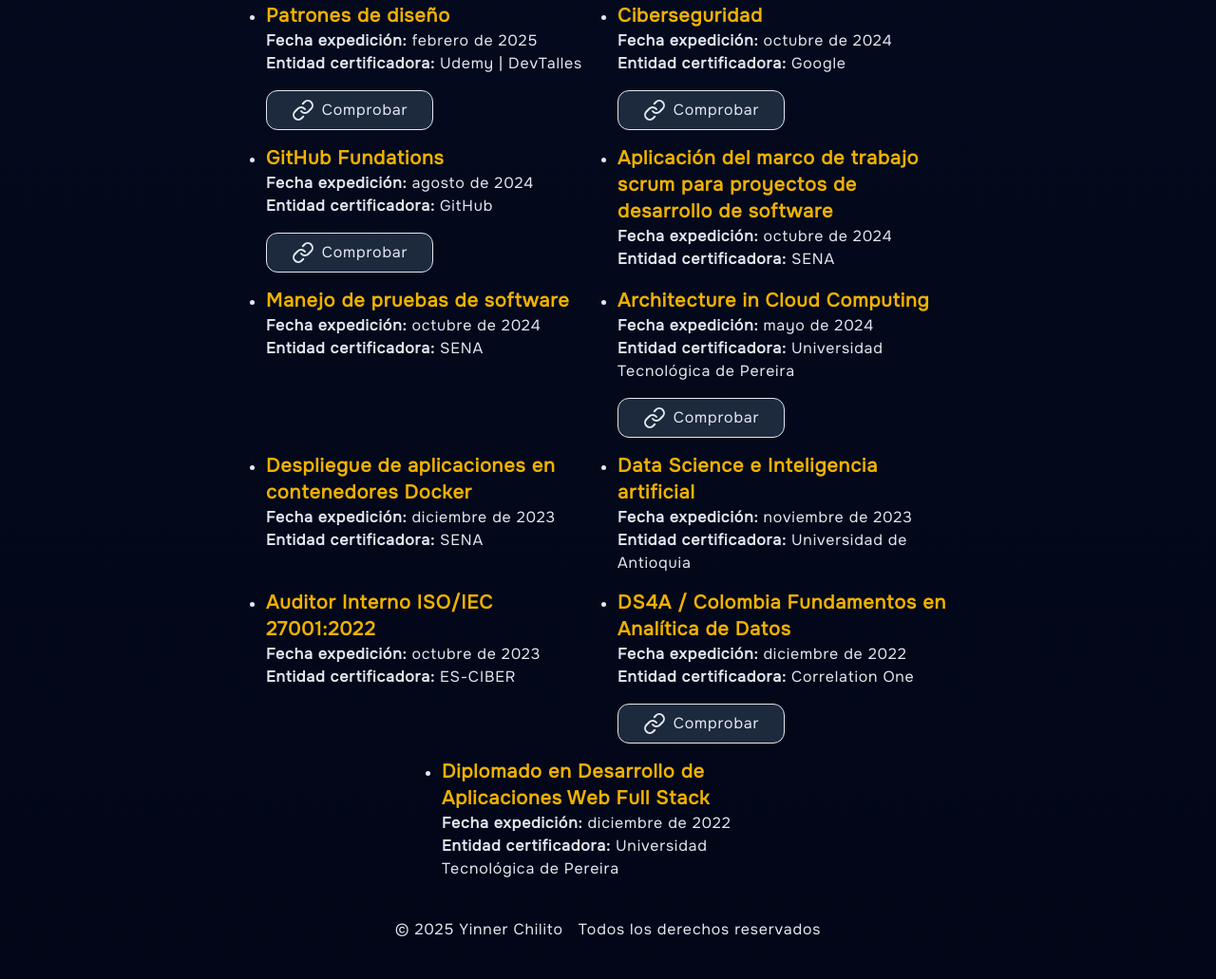
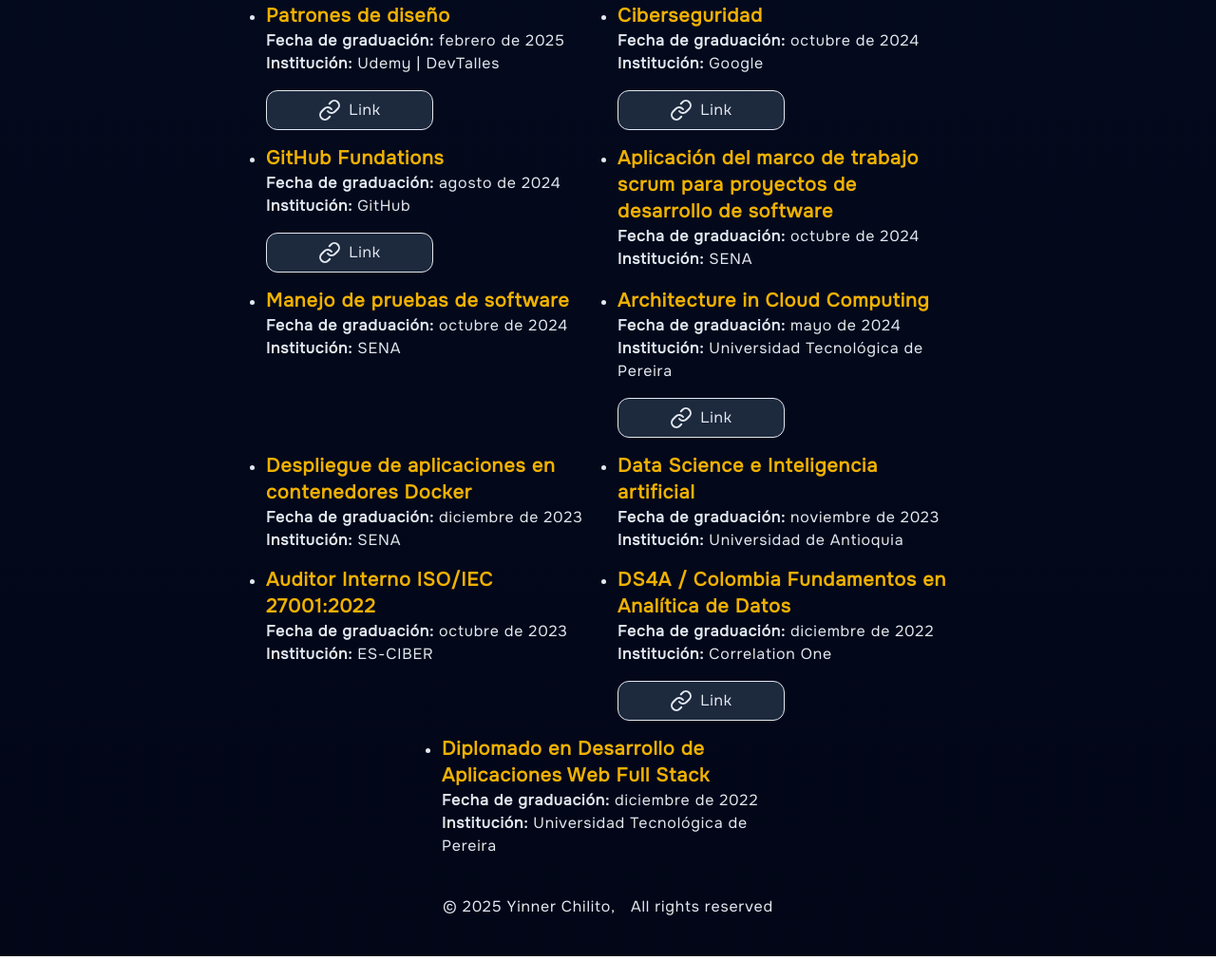
Before and after one commit to YinnerC30/portafolio, an Astro site: page / in a window 1280 px wide. Shown: the part 2832-3863 px from the top of the page at 95% size. After the commit the page ends 3839 px from the top, so only its background shows below. Built offline with nearby package versions, Linux system fonts and the light colour scheme; Astro itself is replaced by a stand-in of ours.

Commit message:
feat: 🎸 certifications section

```diff
--- a/src/components/Certifications.astro
+++ b/src/components/Certifications.astro
@@ -1,78 +1,23 @@
 ---
-import type { ItemCertificationProps } from './ItemCertification.astro';
-import ItemCertification from './ItemCertification.astro';
+import type { ItemCertificationProps } from "./ItemCertification.astro";
+import ItemCertification from "./ItemCertification.astro";
 
-const certifications: ItemCertificationProps[] = [
-  {
-    title: 'Patrones de diseño',
-    expeditionDate: 'febrero de 2025',
-    institution: 'Udemy | DevTalles',
-    url: 'https://www.udemy.com/certificate/UC-b896f8ca-5281-4ee0-b2f3-ec426df2011b/',
-  },
-  {
-    title: 'Ciberseguridad',
-    expeditionDate: 'octubre de 2024',
-    institution: 'Google',
-    url: 'https://www.credly.com/badges/9bcd72ba-f5db-4944-b65e-fc8400707cc6/public_url',
-  },
+interface CertificationsProps {
+  title: string;
+  certifications: ItemCertificationProps[];
+  itemInformation: {
+    labelInstitution: string;
+    labelGradeDate: string;
+  };
+}
 
-  {
-    title: 'GitHub Fundations',
-    expeditionDate: 'agosto de 2024',
-    institution: 'GitHub',
-    url: 'https://www.credly.com/badges/850776f6-23e3-46c9-b8c1-6d9702c9717a/linked_in_profile',
-  },
+const {
+  title,
+  certifications = [],
+  itemInformation,
+} = Astro.props as CertificationsProps;
 
-  {
-    title:
-      'Aplicación del marco de trabajo scrum para proyectos de desarrollo de software',
-    expeditionDate: 'octubre de 2024',
-    institution: 'SENA',
-    url: '',
-  },
-  {
-    title: 'Manejo de pruebas de software',
-    expeditionDate: 'octubre de 2024',
-    institution: 'SENA',
-    url: '',
-  },
-  {
-    title: 'Architecture in Cloud Computing',
-    expeditionDate: 'mayo de 2024',
-    institution: 'Universidad Tecnológica de Pereira',
-    url: 'https://www.acreditta.com/credential/c03828c0-1e3b-4a7e-9b75-b46d637117a1',
-  },
-  {
-    title: 'Despliegue de aplicaciones en contenedores Docker',
-    expeditionDate: 'diciembre de 2023',
-    institution: 'SENA',
-    url: '',
-  },
-  {
-    title: 'Data Science e Inteligencia artificial',
-    expeditionDate: 'noviembre de 2023',
-    institution: 'Universidad de Antioquia',
-    url: '',
-  },
-  {
-    title: 'Auditor Interno ISO/IEC 27001:2022',
-    expeditionDate: 'octubre de 2023',
-    institution: 'ES-CIBER',
-    url: '',
-  },
-  {
-    title: 'DS4A / Colombia Fundamentos en Analítica de Datos',
-    expeditionDate: 'diciembre de 2022',
-    institution: 'Correlation One',
-    url: 'https://www.credential.net/72557cc9-950f-49fc-b388-d00fb02d3e1b?record_view=true',
-  },
-  {
-    title: 'Diplomado en Desarrollo de Aplicaciones Web Full Stack',
-    expeditionDate: 'diciembre de 2022',
-    institution: 'Universidad Tecnológica de Pereira',
-    url: '',
-  },
-];
+
 ---
 
 <section id="certifications">
@@ -93,10 +38,15 @@
       ><rect width="7" height="7" x="14" y="3" rx="1"></rect><path
         d="M10 21V8a1 1 0 0 0-1-1H4a1 1 0 0 0-1 1v12a1 1 0 0 0 1 1h12a1 1 0 0 0 1-1v-5a1 1 0 0 0-1-1H3"
       ></path></svg
-    > Formación extracurricular
+    >
+    {title}
   </h2>
 
   <ul class="mt-10 flex flex-wrap gap-4 w-full justify-evenly">
-    {certifications.map((item) => <ItemCertification {...item} />)}
+    {
+      certifications.map((item) => (
+        <ItemCertification {...itemInformation} {...item} />
+      ))
+    }
   </ul>
 </section>
--- a/src/components/Footer.astro
+++ b/src/components/Footer.astro
@@ -1,4 +1,4 @@
 <footer class="my-10 flex flex-wrap items-center justify-center gap-4">
-  <span> © {new Date().getFullYear()} Yinner Chilito</span>
-  <span>Todos los derechos reservados</span>
+  <span> © {new Date().getFullYear()} Yinner Chilito,</span>
+  <span>All rights reserved</span>
 </footer>
--- a/src/components/ItemCertification.astro
+++ b/src/components/ItemCertification.astro
@@ -1,32 +1,39 @@
 ---
-import Accordion from './Accordion';
-import ButtonLink from './ButtonLink.astro';
+import Accordion from "./Accordion";
+import ButtonLink from "./ButtonLink.astro";
 
 export interface ItemCertificationProps {
   title: string;
   institution: string;
   expeditionDate: string;
   url: string;
+  labelInstitution: string;
+  labelGradeDate: string;
 }
-const { title, institution, expeditionDate, url } =
+const { title, institution, expeditionDate, url, labelGradeDate, labelInstitution } =
   Astro.props as ItemCertificationProps;
 ---
 
-<li class="list-disc w-[350px] ">
+<li class="list-disc w-[350px]">
   <h3 class="font-bold text-xl text-yellow-500">
     {title}
   </h3>
 
   <p class="">
-    <span class="font-bold">Fecha expedición: </span>
+    <span class="font-bold">{labelGradeDate}: </span>
     <span class="">{expeditionDate}</span>
   </p>
   <p class="">
-    <span class="font-bold">Entidad certificadora: </span>
+    <span class="font-bold">{labelInstitution}: </span>
     <span class="">{institution}</span>
   </p>
 
-  <ButtonLink name="Comprobar" hrefLink={url} className="w-44 mt-4" disabled={url.length === 0}>
+  <ButtonLink
+    name="Link"
+    hrefLink={url}
+    className="w-44 mt-4"
+    disabled={url.length === 0}
+  >
     <svg
       xmlns="http://www.w3.org/2000/svg"
       width="24"
--- a/src/components/Studies.astro
+++ b/src/components/Studies.astro
@@ -6,18 +6,14 @@
   title: string;
   studies: ItemStudyProps[];
   itemInformation: {
-    labelCompanyName: string;
-    labelTypeJob: string;
-    labelDurationJob: string;
-    labelDescriptionJob: string;
-    labelFunctionsJob: string;
-    labelAchievementsJob: string;
+    labelRol: string;
+    labelInstitution: string;
+    labelGradeDate: string;
+    labelAchievements: string;
   };
 }
 
 const { title, studies = [], itemInformation } = Astro.props as StudiesProps;
-
-
 ---
 
 <section id="studies">
--- /dev/null
+++ b/src/locales/en/certifications.ts
@@ -0,0 +1,69 @@
+export const certificationsEN = [
+  {
+    title: "Design Patterns",
+    expeditionDate: "February 2025",
+    institution: "Udemy | DevTalles",
+    url: "https://www.udemy.com/certificate/UC-b896f8ca-5281-4ee0-b2f3-ec426df2011b/",
+  },
+  {
+    title: "Cybersecurity",
+    expeditionDate: "October 2024",
+    institution: "Google",
+    url: "https://www.credly.com/badges/9bcd72ba-f5db-4944-b65e-fc8400707cc6/public_url",
+  },
+  {
+    title: "GitHub Foundations",
+    expeditionDate: "August 2024",
+    institution: "GitHub",
+    url: "https://www.credly.com/badges/850776f6-23e3-46c9-b8c1-6d9702c9717a/linked_in_profile",
+  },
+  {
+    title:
+      "Application of the Scrum Framework for Software Development Projects",
+    expeditionDate: "October 2024",
+    institution: "SENA",
+    url: "",
+  },
+  {
+    title: "Software Testing Management",
+    expeditionDate: "October 2024",
+    institution: "SENA",
+    url: "",
+  },
+  {
+    title: "Architecture in Cloud Computing",
+    expeditionDate: "May 2024",
+    institution: "Technological University of Pereira",
+    url: "https://www.acreditta.com/credential/c03828c0-1e3b-4a7e-9b75-b46d637117a1",
+  },
+  {
+    title: "Deployment of Applications in Docker Containers",
+    expeditionDate: "December 2023",
+    institution: "SENA",
+    url: "",
+  },
+  {
+    title: "Data Science and Artificial Intelligence",
+    expeditionDate: "November 2023",
+    institution: "University of Antioquia",
+    url: "",
+  },
+  {
+    title: "Internal Auditor ISO/IEC 27001:2022",
+    expeditionDate: "October 2023",
+    institution: "ES-CIBER",
+    url: "",
+  },
+  {
+    title: "DS4A / Colombia Fundamentals in Data Analytics",
+    expeditionDate: "December 2022",
+    institution: "Correlation One",
+    url: "https://www.credential.net/72557cc9-950f-49fc-b388-d00fb02d3e1b?record_view=true",
+  },
+  {
+    title: "Diploma in Full Stack Web Application Development",
+    expeditionDate: "December 2022",
+    institution: "Technological University of Pereira",
+    url: "",
+  },
+];
--- /dev/null
+++ b/src/locales/es/certifications.ts
@@ -0,0 +1,71 @@
+export const certificationsES = [
+  {
+    title: "Patrones de diseño",
+    expeditionDate: "febrero de 2025",
+    institution: "Udemy | DevTalles",
+    url: "https://www.udemy.com/certificate/UC-b896f8ca-5281-4ee0-b2f3-ec426df2011b/",
+  },
+  {
+    title: "Ciberseguridad",
+    expeditionDate: "octubre de 2024",
+    institution: "Google",
+    url: "https://www.credly.com/badges/9bcd72ba-f5db-4944-b65e-fc8400707cc6/public_url",
+  },
+
+  {
+    title: "GitHub Fundations",
+    expeditionDate: "agosto de 2024",
+    institution: "GitHub",
+    url: "https://www.credly.com/badges/850776f6-23e3-46c9-b8c1-6d9702c9717a/linked_in_profile",
+  },
+
+  {
+    title:
+      "Aplicación del marco de trabajo scrum para proyectos de desarrollo de software",
+    expeditionDate: "octubre de 2024",
+    institution: "SENA",
+    url: "",
+  },
+  {
+    title: "Manejo de pruebas de software",
+    expeditionDate: "octubre de 2024",
+    institution: "SENA",
+    url: "",
+  },
+  {
+    title: "Architecture in Cloud Computing",
+    expeditionDate: "mayo de 2024",
+    institution: "Universidad Tecnológica de Pereira",
+    url: "https://www.acreditta.com/credential/c03828c0-1e3b-4a7e-9b75-b46d637117a1",
+  },
+  {
+    title: "Despliegue de aplicaciones en contenedores Docker",
+    expeditionDate: "diciembre de 2023",
+    institution: "SENA",
+    url: "",
+  },
+  {
+    title: "Data Science e Inteligencia artificial",
+    expeditionDate: "noviembre de 2023",
+    institution: "Universidad de Antioquia",
+    url: "",
+  },
+  {
+    title: "Auditor Interno ISO/IEC 27001:2022",
+    expeditionDate: "octubre de 2023",
+    institution: "ES-CIBER",
+    url: "",
+  },
+  {
+    title: "DS4A / Colombia Fundamentos en Analítica de Datos",
+    expeditionDate: "diciembre de 2022",
+    institution: "Correlation One",
+    url: "https://www.credential.net/72557cc9-950f-49fc-b388-d00fb02d3e1b?record_view=true",
+  },
+  {
+    title: "Diplomado en Desarrollo de Aplicaciones Web Full Stack",
+    expeditionDate: "diciembre de 2022",
+    institution: "Universidad Tecnológica de Pereira",
+    url: "",
+  },
+];
--- a/src/pages/en/index.astro
+++ b/src/pages/en/index.astro
@@ -1,11 +1,14 @@
 ---
 import AboutMe from "../../components/AboutMe.astro";
+import Certifications from "../../components/Certifications.astro";
 import Experience from "../../components/Experience.astro";
+import Footer from "../../components/Footer.astro";
 import Header from "../../components/Header.astro";
 import Projects from "../../components/Projects.astro";
 import Studies from "../../components/Studies.astro";
 import Layout from "../../layouts/Layout.astro";
 import { myInformation } from "../../locales/en/about-me";
+import { certificationsEN } from "../../locales/en/certifications";
 import { experienceDataEN } from "../../locales/en/experience-information";
 import { linksEN } from "../../locales/en/header-links";
 import { projectsEN } from "../../locales/en/projects-information";
@@ -37,6 +40,11 @@
   labelGradeDate: "Graduation Date",
   labelAchievements: "Achievements",
 };
+
+const itemCertificateInformation = {
+  labelInstitution: "Institution",
+  labelGradeDate: "Degree Awarded",
+};
 ---
 
 <Layout
@@ -62,5 +70,11 @@
       studies={studiesEN}
       itemInformation={itemStudyInformation}
     />
+    <Certifications
+      title="Certifications and courses"
+      certifications={certificationsEN}
+      itemInformation={itemCertificateInformation}
+    />
   </main>
+  <Footer />
 </Layout>
--- a/src/pages/index.astro
+++ b/src/pages/index.astro
@@ -12,6 +12,7 @@
 import { experienceDataES } from "../locales/es/experience-information";
 import { projectsES } from "../locales/es/projects-information";
 import { studiesES } from "../locales/es/studies";
+import { certificationsES } from "../locales/es/certifications";
 
 const description =
   "Desarrollador Web Full Stack. Construyo aplicaciones eficientes y escalables con tecnologías modernas. ¡Conoce mi trabajo!";
@@ -38,6 +39,10 @@
   labelGradeDate: "Fecha de graduación",
   labelAchievements: "Logros",
 };
+const itemCertificateInformation = {
+  labelInstitution: "Institución",
+  labelGradeDate: "Fecha de graduación",
+};
 ---
 
 <Layout
@@ -58,8 +63,16 @@
       projects={projectsES}
       itemInformation={itemProjectInformation}
     />
-    <Studies title="Educación formal" studies={studiesES}  itemInformation={itemStudyInformation}/>
-    <Certifications />
+    <Studies
+      title="Educación formal"
+      studies={studiesES}
+      itemInformation={itemStudyInformation}
+    />
+    <Certifications
+      title="Certificaciones y cursos"
+      certifications={certificationsES}
+      itemInformation={itemCertificateInformation}
+    />
   </main>
   <Footer />
 </Layout>
```
